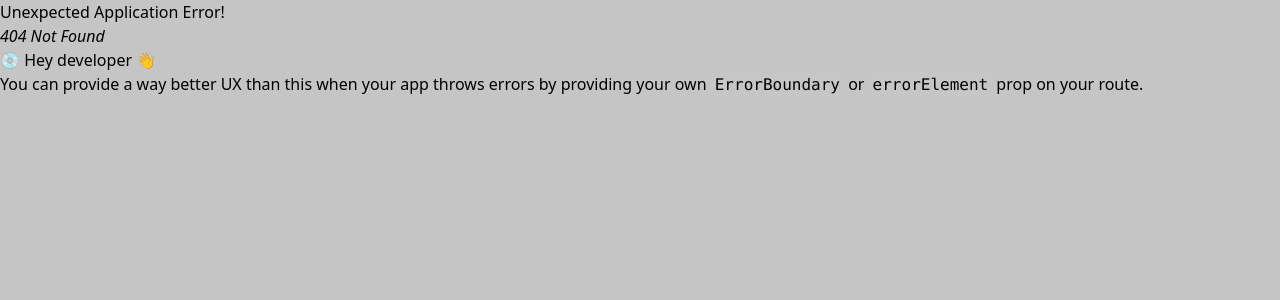
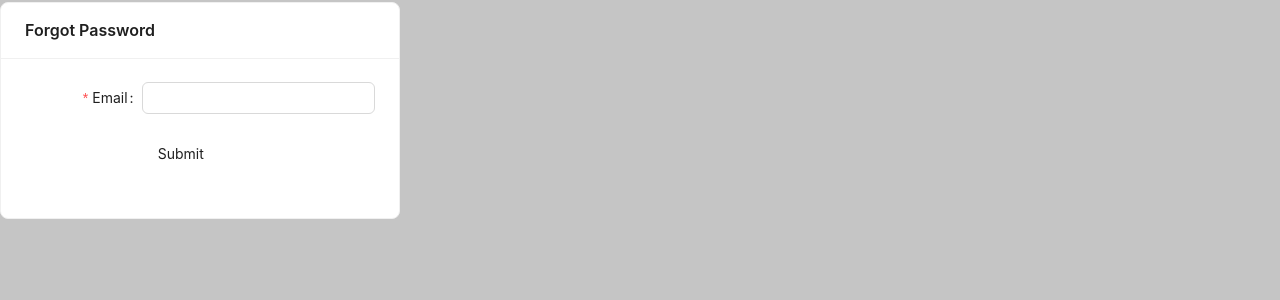
Before and after one commit to tushar-h789/eCommerce-frontend, a React (Vite) app: page /forgotpassword in a window 1280 px wide. Before the commit this address had no page. Shown: the top 300 px of the page. Built offline with nearby package versions, Linux system fonts and the light colour scheme.

Commit message:
fotgot pass

```diff
--- /dev/null
+++ b/src/pages/ChangePassword.jsx
@@ -0,0 +1,114 @@
+import { Card, Space, Button, Form, Input, Alert } from "antd";
+import axios from "axios";
+import { useState } from "react";
+import { useNavigate, useParams } from "react-router-dom";
+import Swal from "sweetalert2";
+
+
+const changePassword = () => {
+    const [errorMessage, setErrorMessage] = useState(null)
+    const navigate = useNavigate()
+    const {email} = useParams()
+
+    const onFinish = async (values) => {
+
+        const forgotPassInfo = {
+            email: values.email,
+        };
+        console.log(forgotPassInfo);
+
+        try {
+          const forgotPassData = await axios.post("http://localhost:7000/api/v1/auth/forgotPassword", forgotPassInfo);
+
+          console.log(forgotPassData);
+
+          // Check if the response contains an error message
+        //   if (forgotPassData.status === 400 && forgotPassData.data === "OTP does not match") {
+        //     setErrorMessage("Email already exists. Please use a different email.");
+        //   } else {
+        //     // Reset the error message if the registration is successful
+        //     Swal.fire({
+        //       position: "top-end",
+        //       icon: "success",
+        //       title: "OTP verify successful!",
+        //       showConfirmButton: false,
+        //       timer: 1500,
+        //     });
+        //     setErrorMessage(null);
+        //     // Redirect to a different page or provide feedback
+        //     // navigate('/');
+        //   }
+        } catch (error) {
+          console.error("Error creating user or sending email", error);
+          setErrorMessage("Please submit your valid email");
+        }
+      };
+      const onFinishFailed = (errorInfo) => {
+        console.log("Failed:", errorInfo);
+      };
+
+
+  return (
+    <div className="text-center my-[5%]  py-10">
+    <Space direction="vertical" size={16}>
+      <Card
+        title="Change Password"
+        style={{
+          width: 400,
+        }}
+      >
+
+          {/* from start */}
+      <Form
+        name="basic"
+        labelCol={{
+          span: 8,
+        }}
+        wrapperCol={{
+          span: 16,
+        }}
+        style={{
+          maxWidth: 600,
+        }}
+        initialValues={{
+          remember: true,
+        }}
+        onFinish={onFinish}
+        onFinishFailed={onFinishFailed}
+        autoComplete="off"
+      >
+        <Form.Item
+          label="New Password"
+          name="password"
+          rules={[
+            {
+              required: true,
+              message: "Please input your password!",
+            },
+          ]}
+        >
+          <Input />
+        </Form.Item>
+
+        <Form.Item
+          wrapperCol={{
+            offset: 8,
+            span: 16,
+          }}
+        >
+          <Button type="secondary" className="bg-orange-400" htmlType="submit">
+            Submit
+          </Button>
+        </Form.Item>
+      </Form>
+      {/* from end */}
+      {errorMessage && <Alert message={errorMessage} type="error" />}
+      </Card>
+
+    </Space>
+
+  </div>
+  )
+}
+
+export default changePassword
--- /dev/null
+++ b/src/pages/Dashboard.jsx
@@ -0,0 +1,8 @@
+
+const Dashboard = () => {
+  return (
+    <div>Dashboard</div>
+  )
+}
+
+export default Dashboard
--- /dev/null
+++ b/src/pages/ForgotPassword.jsx
@@ -0,0 +1,121 @@
+import { Card, Space, Button, Form, Input, Alert } from "antd";
+import axios from "axios";
+import { useState } from "react";
+import Swal from "sweetalert2";
+
+const ForgotPassword = () => {
+  // State to handle error messages
+  const [errorMessage, setErrorMessage] = useState(null);
+
+  // Function to handle form submission
+  const onFinish = async (values) => {
+    // Extract email from form values
+    const forgotPassInfo = {
+      email: values.email,
+    };
+
+    // Log the email for debugging
+    console.log(forgotPassInfo);
+
+    try {
+      // Send a request to the server to initiate the password reset process
+      const forgotPassData = await axios.post(
+        "http://localhost:7000/api/v1/auth/forgotpassword",
+        forgotPassInfo
+      );
+
+      // Log the response data for debugging
+      console.log(forgotPassData);
+
+      // Display success message to the user
+      Swal.fire({
+        position: "top-end",
+        icon: "success",
+        title: "Email sent. Check your mail!",
+        showConfirmButton: false,
+        timer: 1500,
+      });
+
+      // Reset error message
+      setErrorMessage(null);
+    } catch (error) {
+      // Log the error for debugging
+      console.error("Error during forgot password process", error);
+
+      // Set an error message for the user
+      setErrorMessage("Please submit a valid email");
+    }
+  };
+
+  // Function to handle form submission failure
+  const onFinishFailed = (errorInfo) => {
+    console.log("Failed:", errorInfo);
+  };
+
+  return (
+    <div className="text-center my-[5%] py-10">
+      <Space direction="vertical" size={16}>
+        <Card
+          title="Forgot Password"
+          style={{
+            width: 400,
+          }}
+        >
+          {/* Form start */}
+          <Form
+            name="basic"
+            labelCol={{
+              span: 8,
+            }}
+            wrapperCol={{
+              span: 16,
+            }}
+            style={{
+              maxWidth: 600,
+            }}
+            initialValues={{
+              remember: true,
+            }}
+            onFinish={onFinish}
+            onFinishFailed={onFinishFailed}
+            autoComplete="off"
+          >
+            <Form.Item
+              label="Email"
+              name="email"
+              rules={[
+                {
+                  required: true,
+                  message: "Please input your email!",
+                },
+              ]}
+            >
+              <Input />
+            </Form.Item>
+
+            <Form.Item
+              wrapperCol={{
+                offset: 8,
+                span: 16,
+              }}
+            >
+              <Button
+                type="secondary"
+                className="bg-orange-400"
+                htmlType="submit"
+              >
+                Submit
+              </Button>
+            </Form.Item>
+          </Form>
+          {/* Form end */}
+
+          {/* Display error message if exists */}
+          {errorMessage && <Alert message={errorMessage} type="error" />}
+        </Card>
+      </Space>
+    </div>
+  );
+};
+
+export default ForgotPassword;
--- a/src/pages/Login.jsx
+++ b/src/pages/Login.jsx
@@ -40,7 +40,7 @@ const Login = () => {
           });
           setErrorMessage(null);
           // Redirect to a different page or provide feedback
-          // navigate();
+          navigate('/dashboard');
         }
       }
     } catch (error) {
@@ -138,6 +138,11 @@ const Login = () => {
                 <Link to="/registration">Register</Link>
               </span>
             </p>
+            <p className="my-2">
+              <span className="text-blue-500 font-bold">
+                <Link to="/forgotpassword">Forgot Password</Link>
+              </span>
+            </p>
           </div>
         </Card>
       </Space>
```
Also changed, not shown: src/Router.jsx (+15 -0 lines).
